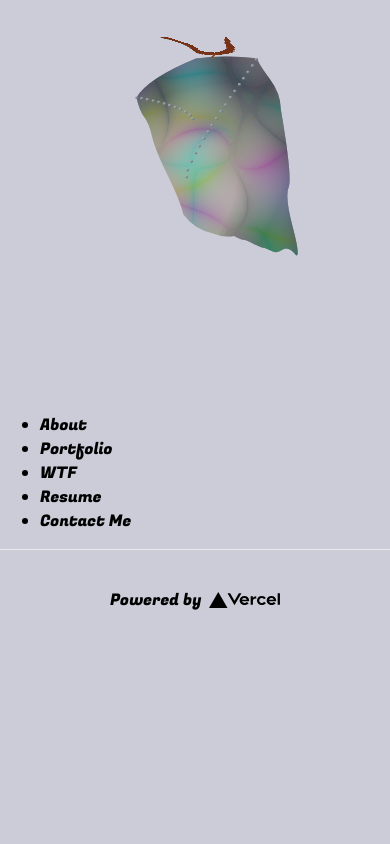
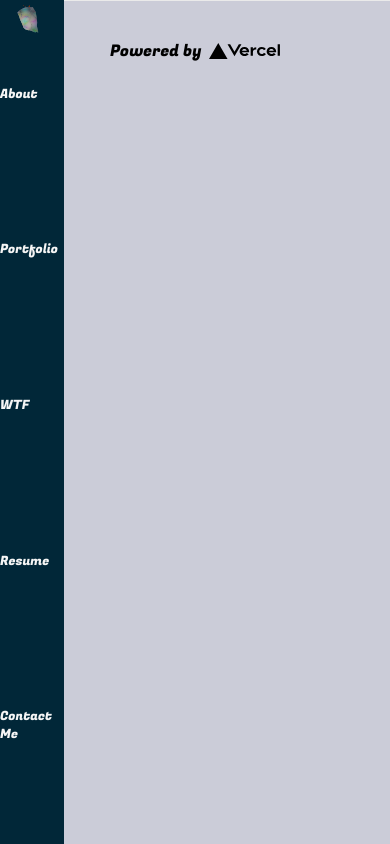
Before and after one commit to StevenDRiggs/my-next-website, a Next.js app: page / in a window 390 px wide. Built offline with nearby package versions, Linux system fonts and the light colour scheme.

Commit message:
styled navbar for mobile (vertical) and mouseover

```diff
--- a/components/navbar.js
+++ b/components/navbar.js
@@ -1,31 +1,43 @@
+import React, { Component } from 'react'
 import Link from 'next/link'
 
+import styles from '../styles/Navbar.module.css'
 
-const Navbar = () => {
+
+class Navbar extends Component {
+  wtfMouseEnter = event => {
+    event.target.textContent = 'Blog'
+  }
+
+  wtfMouseLeave = event => {
+    event.target.textContent = 'WTF'
+  }
+
+  render() {
     return (
-    <nav>
+      <nav className={styles.navbar}>
         <ul>
-        <li>
+          <li className={styles.navlink}>
             <Link href='/about'>
               <a>About</a>
             </Link>
           </li>
-        <li>
+          <li className={styles.navlink}>
             <Link href='/portfolio'>
               <a>Portfolio</a>
             </Link>
           </li>
-        <li>
+          <li className={styles.navlink} onMouseEnter={this.wtfMouseEnter} onMouseLeave={this.wtfMouseLeave}>
             <Link href='/blog'>
               <a>WTF</a>
             </Link>
           </li>
-        <li>
+          <li className={styles.navlink}>
             <Link href='/resume'>
               <a>Resume</a>
             </Link>
           </li>
-        <li>
+          <li className={styles.navlink}>
             <Link href='/contact'>
               <a>Contact Me</a>
             </Link>
@@ -34,6 +46,7 @@ const Navbar = () => {
       </nav>
     )
   }
+}
 
 
 export default Navbar
--- a/pages/_app.js
+++ b/pages/_app.js
@@ -14,9 +14,9 @@ function App({ Component, pageProps }) {
         <link rel='stylesheet' href='https://fonts.googleapis.com/css2?family=Fugaz+One&display=swap' />
       </Head>
 
-      <Logo />
+      <Navbar />
 
-      <Navbar />
+      <Logo className='chrysalis-logo' />
 
       <Component {...pageProps} />
     </>
--- a/pages/index.js
+++ b/pages/index.js
@@ -18,7 +18,7 @@ export default function Home() {
           rel="noopener noreferrer"
         >
           Powered by{' '}
-          <img src="/vercel.svg" alt="Vercel Logo" className={styles.logo} />
+          <img src="/vercel.svg" alt="Vercel Logo" className={styles['vercel-logo']} />
         </a>
       </footer>
     </div>
--- a/styles/Home.module.css
+++ b/styles/Home.module.css
@@ -17,6 +17,6 @@
   align-items: center;
 }
 
-.logo {
+.vercel-logo {
   height: 1em;
 }
--- /dev/null
+++ b/styles/Navbar.module.css
@@ -0,0 +1,47 @@
+.navbar {
+  width: 100vw;
+  height: 4em;
+  position: sticky;
+  top: 0;
+  background-color: #012738;
+}
+
+.navbar ul {
+  list-style-type: none;
+  display: flex;
+  justify-content: space-around;
+}
+
+.navlink {
+  padding: 1em 1.5em;
+}
+
+.navlink:hover, .navlink.active {
+  background-color: #6a66e0;
+}
+
+.navlink, .navlink:active, .navlink:visited {
+  text-decoration: none;
+  color: whitesmoke;
+}
+
+
+@media screen and (max-width: 600px) {
+  .navbar {
+    position: fixed;
+    width: 4em;
+    height: 100vh;
+  }
+
+  .navbar ul {
+    flex-direction: column;
+    height: 100%;
+    margin-left: 0;
+    padding: 0 0 3em 0;
+  }
+
+  .navlink {
+    padding: 0;
+    font-size: 0.8rem;
+  }
+}
--- a/styles/globals.css
+++ b/styles/globals.css
@@ -17,3 +17,13 @@ a {
 html {
   background-color: rgba(84, 88, 127, 0.3);
 }
+
+
+.chrysalis-logo {
+  width: 10%;
+  min-width: 50px;
+  display: inline-block;
+  position: fixed;
+  top: 0;
+  left: 0;
+}
```
Lines whose indentation alone changed are shown as unchanged.
